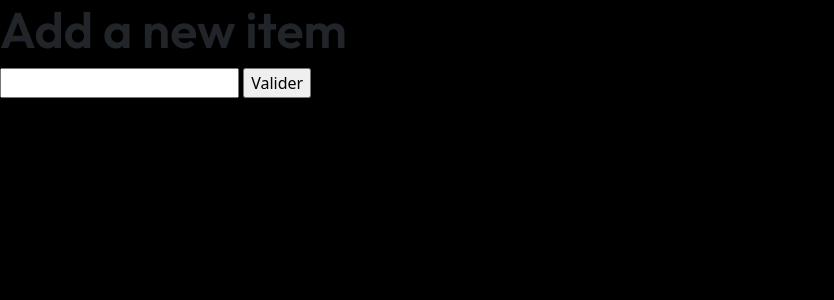
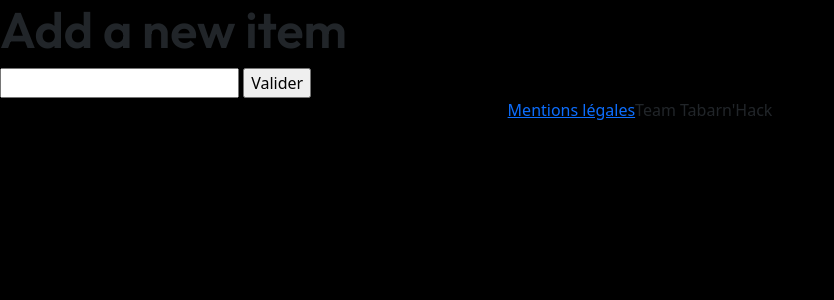
Before and after one commit to ThibaultFoure/TabarnHack, a PHP site: template src/View/Item/add.html.twig in a window 1280 px wide. Shown: the top 300 px of the page, without its empty margins (0-834 px from the left). Run offline with PHP 8.4, Linux system fonts and the light colour scheme; the template is opened without the code that fills it, so the values that code supplies are empty; some libraries are stand-ins or nearby versions.

Commit message:
ça cer fait

```diff
--- a/src/View/Home/_footer.html.twig
+++ b/src/View/Home/_footer.html.twig
@@ -1,6 +1,6 @@
 <footer>
 	<div class="footer d-flex justify-content-center align-self-center align-items-center">
 		<a class="mention" href="">Mentions légales</a>
-		<div class="team">Team TabarnHack</div>
+		<div class="team">Team Tabarn'Hack</div>
 		</div>
 </footer>
--- a/src/View/Home/index.html.twig
+++ b/src/View/Home/index.html.twig
@@ -13,5 +13,4 @@
 {% block content %}
 {% include 'Home/_banner.html.twig' %}
 {% include 'Home/_cards.html.twig' %}
-{% include 'Home/_footer.html.twig' %}
 {% endblock %}
--- a/src/View/layout.html.twig
+++ b/src/View/layout.html.twig
@@ -20,5 +20,5 @@
 	{% block content %}{% endblock %}
 	{% block javascript %}{% endblock %}
 </body>
-
+{% include 'Home/_footer.html.twig' %}
 </html>
```
